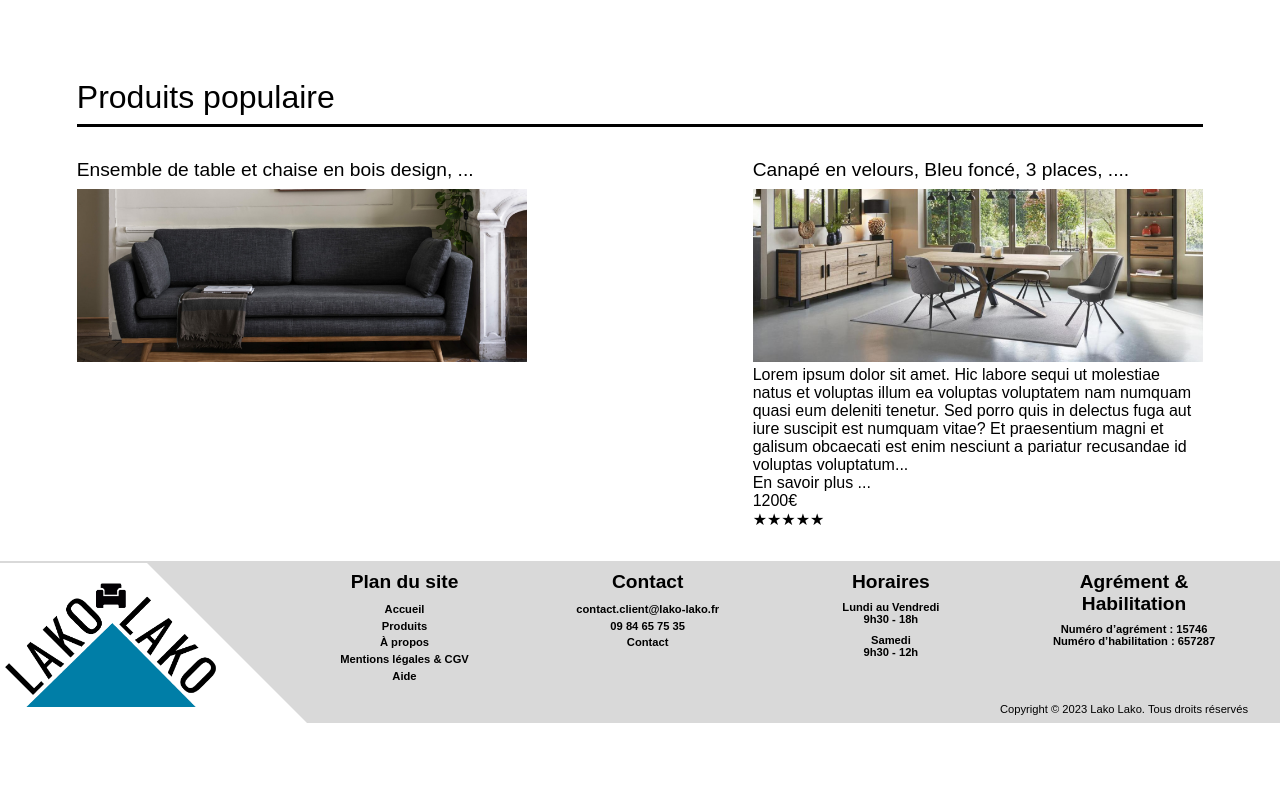
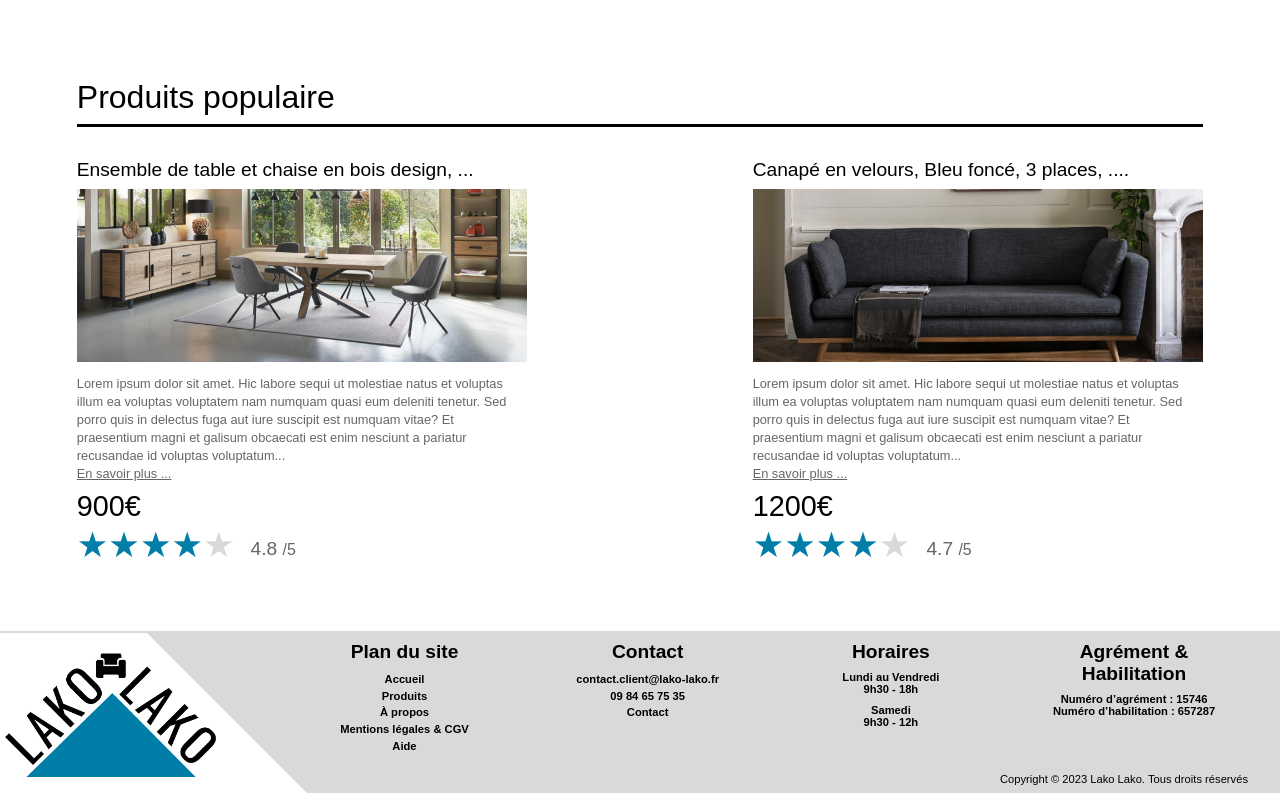
Before and after one commit to PierreWZK/Lako_Lako_PE_B3, a Vue app in the folder front/: page / in a window 1280 px wide. Shown: the part 880-1673 px from the top of the page. Before the commit the page ends 1603 px from the top, so only its background shows below. Built offline with nearby package versions, Linux system fonts and the light colour scheme; a web font is replaced by a local one.

Commit message:
feat(front): 🔥 Index page (rendu final)

```diff
--- a/front/src/components/ProduitsPopulaire.vue
+++ b/front/src/components/ProduitsPopulaire.vue
@@ -55,36 +55,66 @@
 
         <div id="contentProduitsPopulaire">
             <div class="produitPopulaire">
-                <div id="contentTitleProduit">
+                <div class="contentTitleProduit">
                     <span>Ensemble de table et chaise en bois design, ...</span>
                 </div>
-                <div id="contentImgProduit">
-                    <img src="../assets/produit1.png" alt="produit1" draggable="false">
+                <div class="contentImgProduit">
+                    <img src="../assets/produit2.png" alt="produit1" draggable="false">
+                </div>
+                <div class="descriptionProduitPopulaire">
+                    <span>
+                        Lorem ipsum dolor sit amet. Hic labore sequi ut molestiae natus et voluptas illum ea voluptas
+                        voluptatem nam numquam quasi eum deleniti tenetur. Sed porro quis in delectus fuga aut iure suscipit
+                        est numquam vitae? Et praesentium magni et galisum obcaecati est enim nesciunt a pariatur recusandae
+                        id voluptas voluptatum...
+                        <br> <span>En savoir plus ...</span>
+                    </span>
+                </div>
+                <div class="prixProduitPopulaire">
+                    <span>900€</span>
+                </div>
+                <div class="starsProduitPopulaire">
+                    <span class="etoiles">
+                        <span class="etoileAvis etoileRempli">★</span>
+                        <span class="etoileAvis etoileRempli">★</span>
+                        <span class="etoileAvis etoileRempli">★</span>
+                        <span class="etoileAvis etoileRempli">★</span>
+                        <span class="etoileAvis etoileNonRempli">★</span>
+                    </span>
+                    <span class="noteProduitPopulaire">
+                        <span class="avisNoteProduitPopulaire">4.8 <span class="avisSlashCinqProduitPopulaire">/5</span> </span>
+                    </span>
                 </div>
             </div>
             <div class="produitPopulaire">
-                <div id="contentTitleProduit">
+                <div class="contentTitleProduit">
                     <span>Canapé en velours, Bleu foncé, 3 places, ....</span>
                 </div>
-                <div id="contentImgProduit">
-                    <img src="../assets/produit2.png" alt="produit1" draggable="false">
+                <div class="contentImgProduit">
+                    <img src="../assets/produit1.png" alt="produit1" draggable="false">
                 </div>
-                <div id="descriptionProduitPopulaire">
+                <div class="descriptionProduitPopulaire">
                     <span>
-                        Lorem ipsum dolor sit amet. Hic labore sequi ut molestiae natus et voluptas illum ea voluptas voluptatem nam numquam quasi eum deleniti tenetur. Sed porro quis in delectus fuga aut iure suscipit est numquam vitae? Et praesentium magni et galisum obcaecati est enim nesciunt a pariatur recusandae id voluptas voluptatum...
+                        Lorem ipsum dolor sit amet. Hic labore sequi ut molestiae natus et voluptas illum ea voluptas
+                        voluptatem nam numquam quasi eum deleniti tenetur. Sed porro quis in delectus fuga aut iure suscipit
+                        est numquam vitae? Et praesentium magni et galisum obcaecati est enim nesciunt a pariatur recusandae
+                        id voluptas voluptatum...
                         <br> <span>En savoir plus ...</span>
                     </span>
                 </div>
-                <div id="prixProduitPopulaire">
+                <div class="prixProduitPopulaire">
                     <span>1200€</span>
                 </div>
-                <div id="starsProduitPopulaire">
-                    <span>
-                        <span>★</span>
-                        <span>★</span>
-                        <span>★</span>
-                        <span>★</span>
-                        <span>★</span>
+                <div class="starsProduitPopulaire">
+                    <span class="etoiles">
+                        <span class="etoileAvis etoileRempli">★</span>
+                        <span class="etoileAvis etoileRempli">★</span>
+                        <span class="etoileAvis etoileRempli">★</span>
+                        <span class="etoileAvis etoileRempli">★</span>
+                        <span class="etoileAvis etoileNonRempli">★</span>
+                    </span>
+                    <span class="noteProduitPopulaire">
+                        <span class="avisNoteProduitPopulaire">4.7 <span class="avisSlashCinqProduitPopulaire">/5</span> </span>
                     </span>
                 </div>
             </div>
@@ -130,6 +160,7 @@
 .produitPopulaire {
     width: 40%;
     margin-top: 2rem;
+    margin-bottom: 2rem;
 }
 
 .produitPopulaire div img,
@@ -137,19 +168,87 @@
     cursor: pointer;
 }
 
-#contentTitleProduit {
+.contentTitleProduit {
     width: 100%;
     font-size: 1.2rem;
     font-weight: 400;
     margin-bottom: 0.5rem;
 }
 
-#contentImgProduit img {
+.contentImgProduit img {
     max-width: 100%;
     max-height: 17rem;
     object-fit: contain;
 }
 
+.descriptionProduitPopulaire {
+    width: 100%;
+    font-size: 1rem;
+    font-weight: 400;
+    margin-top: 0.5rem;
+    margin-bottom: 0.5rem;
+}
+
+.descriptionProduitPopulaire span {
+    font-size: 0.8rem;
+    font-weight: 300;
+    color: #666;
+}
+
+.descriptionProduitPopulaire span span {
+    font-size: 0.8rem;
+    font-weight: 300;
+    color: #666;
+    text-decoration: underline;
+    cursor: pointer;
+}
+
+.prixProduitPopulaire {
+    width: 100%;
+    font-size: 1.8rem;
+    font-weight: 400;
+}
+
+.starsProduitPopulaire {
+    display: flex;
+    flex-direction: row;
+    align-items: center;
+    width: 100%;
+    font-size: 2.2rem;
+    font-weight: 400;
+}
+
+.starsProduitPopulaire span.etoileNonRempli {
+    color: #D9D9D9;
+}
+
+.starsProduitPopulaire span.etoileRempli {
+    color: #007EA7;
+}
+
+.starsProduitPopulaire span.etoiles span.etoileAvis.active {
+    color: #005a84;
+}
+
+.avisNoteProduitPopulaire {
+    font-size: 1.2rem;
+    font-weight: 400;
+    color: #666;
+    cursor: default !important;
+}
+
+.noteProduitPopulaire {
+    margin-left: 1rem;
+    cursor: default !important;
+    padding-bottom: 0.25rem;
+}
+
+.avisSlashCinqProduitPopulaire {
+    font-size: 1rem;
+    font-weight: 400;
+    color: #666;
+    cursor: default !important;
+}
 
 /* Filtres */
 #filtresProduitsPopulaire {
@@ -262,6 +361,37 @@ window.onload = function () {
         });
     });
     //COULEURS
+
+    //STARS
+    var ensemblesEtoiles = document.getElementsByClassName('starsProduitPopulaire');
+
+    for (var j = 0; j < ensemblesEtoiles.length; j++) {
+        var etoiles = ensemblesEtoiles[j].getElementsByClassName('etoileAvis');
+
+        for (var i = 0; i < etoiles.length; i++) {
+            etoiles[i].addEventListener('mouseover', createMouseoverHandler(i, etoiles));
+            etoiles[i].addEventListener('mouseout', decolorerEtoiles.bind(null, etoiles));
+        }
+    }
+
+    function createMouseoverHandler(index, etoiles) {
+        return function () {
+            colorerEtoiles(index, etoiles);
+        };
+    }
+
+    function colorerEtoiles(n, etoiles) {
+        for (var i = 0; i <= n; i++) {
+            etoiles[i].classList.add('active');
+        }
+    }
+
+    function decolorerEtoiles(etoiles) {
+        for (var i = 0; i < etoiles.length; i++) {
+            etoiles[i].classList.remove('active');
+        }
+    }
+    //STARS
 }
 
 </script>
```
